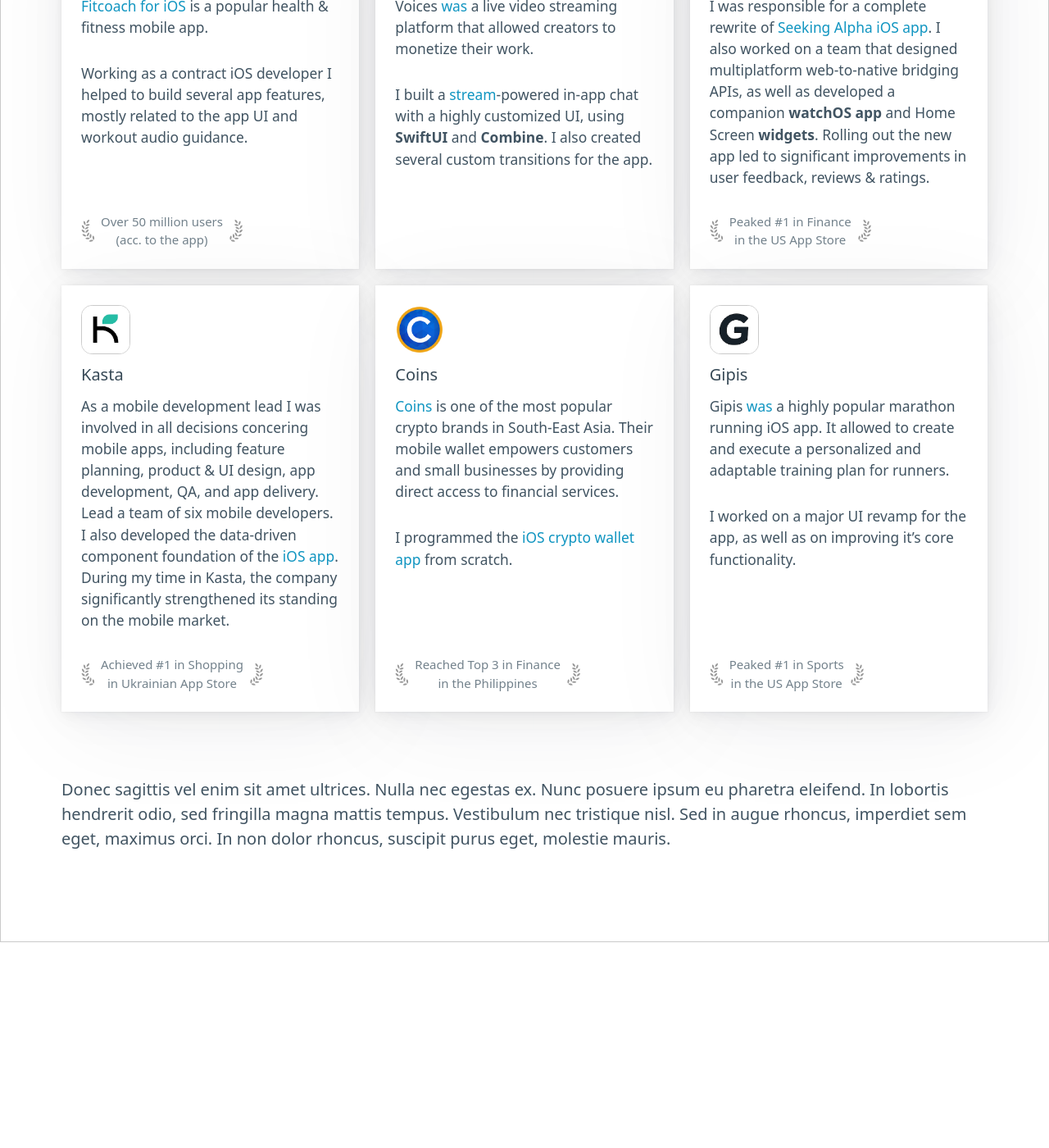
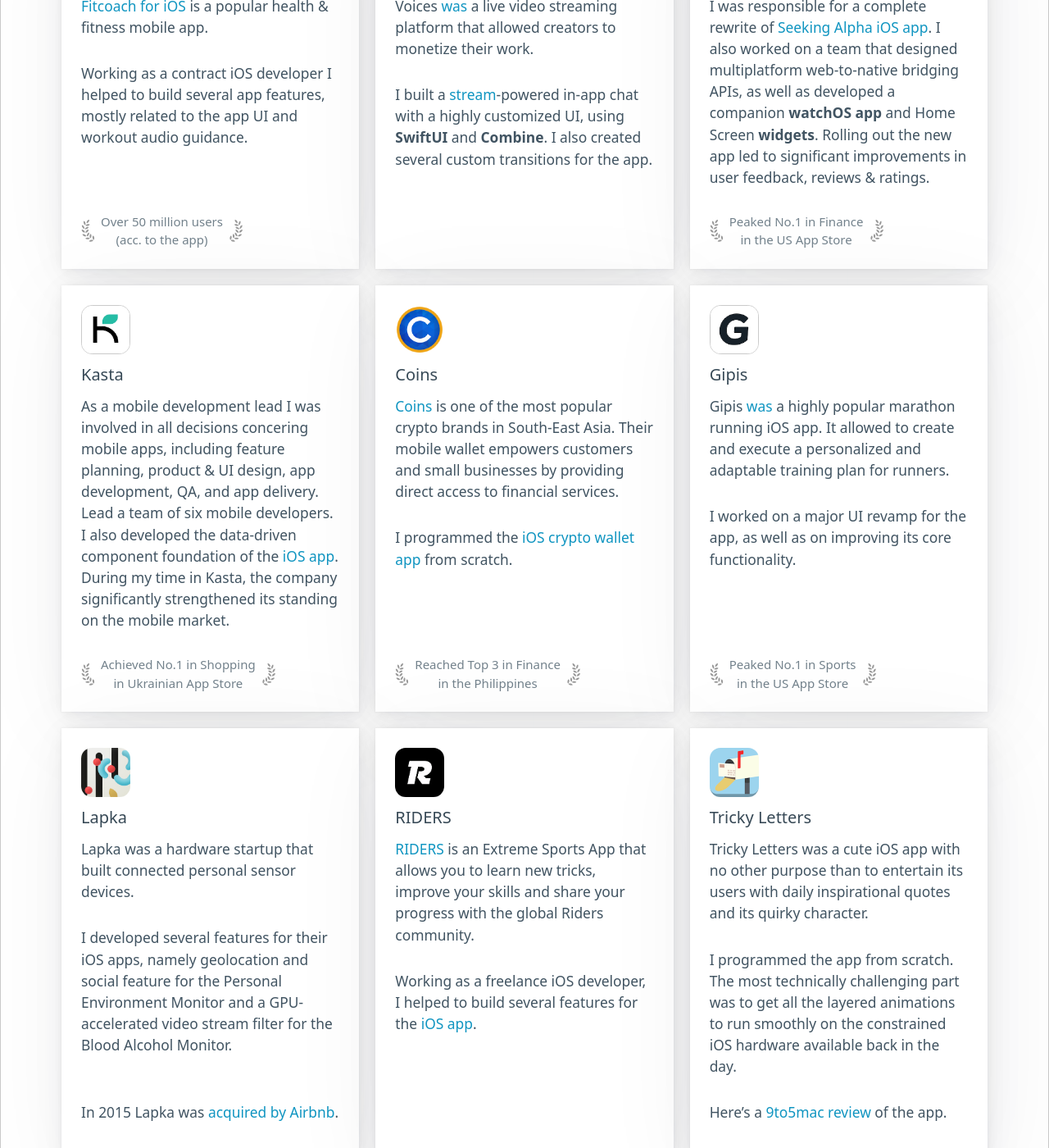
Before and after one commit to zrxq/zrxq.github.io, a Jekyll site: the page built from index.md, in a window 1280 px wide and 1400 px high, scrolled down 1281 px. Shown: the whole window at 82% size. Built offline with Jekyll 4.4.1, drawn with Linux system fonts in a browser that asks for light colours; before the commit the page ends 2430 px from its top, so only the background shows below that; some of the changed text lies outside the part shown.

Commit message:
update: About and projects

```diff
--- a/_data/projects.yml
+++ b/_data/projects.yml
@@ -28,7 +28,7 @@
     I also worked on a team that designed multiplatform web-to-native bridging APIs, as well as developed a companion
     **watchOS app** and Home Screen **widgets**. Rolling out the new app led to significant improvements in user feedback,
     reviews & ratings.
-  accolades: Peaked \#1 in Finance<br />in the US App Store
+  accolades: Peaked No.1 in Finance<br />in the US App Store
 
 - name: Kasta
   url: https://apps.apple.com/us/app/kasta-модний-маркетплейс/id547622923
@@ -40,7 +40,7 @@
     Lead a team of six mobile developers.
     I also developed the data-driven component foundation of the [iOS app](https://apps.apple.com/ua/app/kasta-покупки-одяг-та-взуття/id547622923).
     During my time in Kasta, the company significantly strengthened its standing on the mobile market.
-  accolades: Achieved \#1 in Shopping<br />in Ukrainian App Store
+  accolades: Achieved No.1 in Shopping<br />in Ukrainian App Store
 
 - name: Coins
   url: https://itunes.apple.com/ph/app/coins-ph-load-bills-bitcoin/id972324049?mt=8
@@ -63,5 +63,42 @@
     It allowed to create and execute a personalized and adaptable training plan for runners.
 
 
-    I worked on a major UI revamp for the app, as well as on improving it's core functionality.
-  accolades: Peaked \#1 in Sports<br />in the US App Store
+    I worked on a major UI revamp for the app, as well as on improving its core functionality.
+  accolades: Peaked No.1 in Sports<br />in the US App Store
+
+
+
+- name: Lapka
+  pic: img/projects/lapka-pem@2x.jpg
+  desc: >-
+    Lapka was a hardware startup that built connected personal sensor devices.
+
+
+    I developed several features for their iOS apps, namely geolocation and social feature for the Personal Environment Monitor and a GPU-accelerated video stream filter for the Blood Alcohol Monitor.
+
+
+    In 2015 Lapka was [acquired by Airbnb](https://www.theverge.com/2015/9/29/9419387/airbnb-lapka-acquisition).
+
+- name: RIDERS
+  is_odd: true
+  pic: img/projects/riders@2x.jpg
+  desc: >-
+    [RIDERS](https://riders.co) is an Extreme Sports App that allows you to learn new tricks, improve your skills and share your progress
+    with the global Riders community.
+
+
+    Working as a freelance iOS developer, I helped to build
+    several features for the [iOS app](https://apps.apple.com/us/app/riders-bmx-skateboard-snowboard/id474209047).
+  # accolades: Featured on the App Store
+
+
+- name: Tricky Letters
+  pic: img/projects/tricky-letters@2x.png
+  desc: >-
+      Tricky Letters was a cute iOS app with no other purpose than to entertain its users with daily inspirational quotes and its quirky character.
+
+
+      I programmed the app from scratch. The most technically challenging part was to get all the layered animations to run smoothly on the constrained iOS hardware available back in the day.
+
+
+      Here's a [9to5mac review](https://9to5mac.com/2013/09/29/review-tricky-letters-serves-up-daily-messages-to-keep-you-inspired/) of the app.
--- a/index.md
+++ b/index.md
@@ -11,19 +11,17 @@
 #### About
 Hey, I'm Zoreslav. I'm a mobile software engineer with over a decade of experience building and shipping top quality apps for Apple platforms.
 
-Before making mobile app development my speciality, I've been involved in game development, [consumer 3D tech](https://www.crunchbase.com/organization/mydeco), full stack web development, and at some point led a software team responsible for creating [Interpol e-Passport](https://en.wikipedia.org/wiki/Interpol_Travel_Document) manufacturing software.
+Before making mobile app development my speciality, I've been involved in game development, [innovative 3D tech](https://www.crunchbase.com/organization/mydeco), full stack web development, and at some point led a software team responsible for creating [Interpol e-Passport](https://en.wikipedia.org/wiki/Interpol_Travel_Document) manufacturing software.
 
-Lately I've been using **Swift** and **SwiftUI** most of the time, and I certainly enjoy having modern **Swift concurrency** and **Combine** at hand. However, the majority of the apps I worked on before, were made with **UIKit**, **Foundation** and **GCD**. I think that the best app architecture is the one all team members fully understand and are able to consistently utilize. That being said, in my opinion [Clean Architecture](https://nalexn.github.io/clean-architecture-swiftui/) and [The Composable Architecture](https://github.com/pointfreeco/swift-composable-architecture) are rightfully becoming the industry standards of today.
+Lately I've been using **Swift** and **SwiftUI** most of the time, and I certainly enjoy having modern **Swift concurrency** and **Combine** at hand. However, the majority of the apps I worked on before were made with **UIKit**, **Foundation** and **GCD**. I think that the best app architecture is the one all team members fully understand and are able to consistently utilize. That being said, in my opinion [Clean Architecture](https://nalexn.github.io/clean-architecture-swiftui/) and [The Composable Architecture](https://github.com/pointfreeco/swift-composable-architecture) are deservedly becoming the industry standards of today.
 
 I tend to prioritize the end user experience over development speed or code elegance, both of which I deem highly valuable nonetheless. I believe in apps that [make our hearts sing](https://daringfireball.net/2023/02/making_our_hearts_sing).
 
 </section><section>
 
 #### Previous Projects
-Since 2012 I worked on over a dozen iOS, iPadOS and watchOS apps, some of which are listed below.
+Since 2012 I worked on over fifteen published iOS, iPadOS and watchOS apps, some of which are listed below.
 
 {% include projects.html %}
 
 </section>
-
-Donec sagittis vel enim sit amet ultrices. Nulla nec egestas ex. Nunc posuere ipsum eu pharetra eleifend. In lobortis hendrerit odio, sed fringilla magna mattis tempus. Vestibulum nec tristique nisl. Sed in augue rhoncus, imperdiet sem eget, maximus orci. In non dolor rhoncus, suscipit purus eget, molestie mauris.
```
